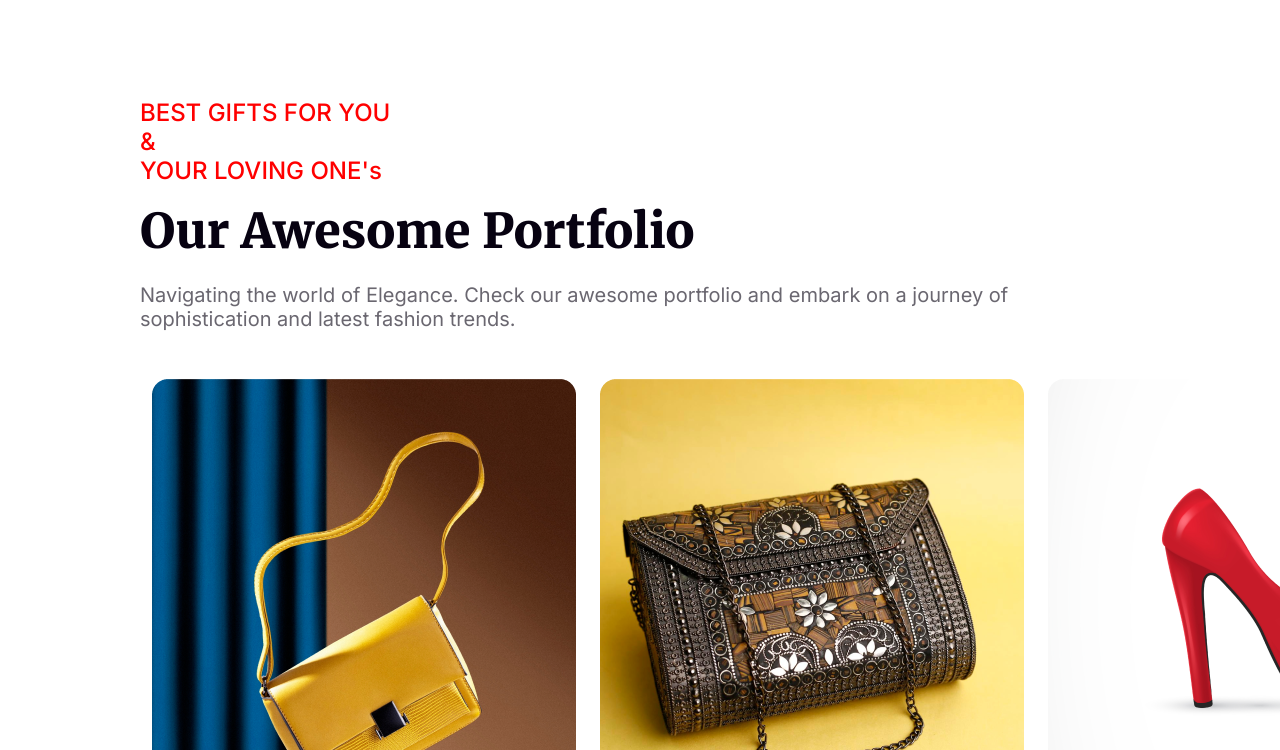
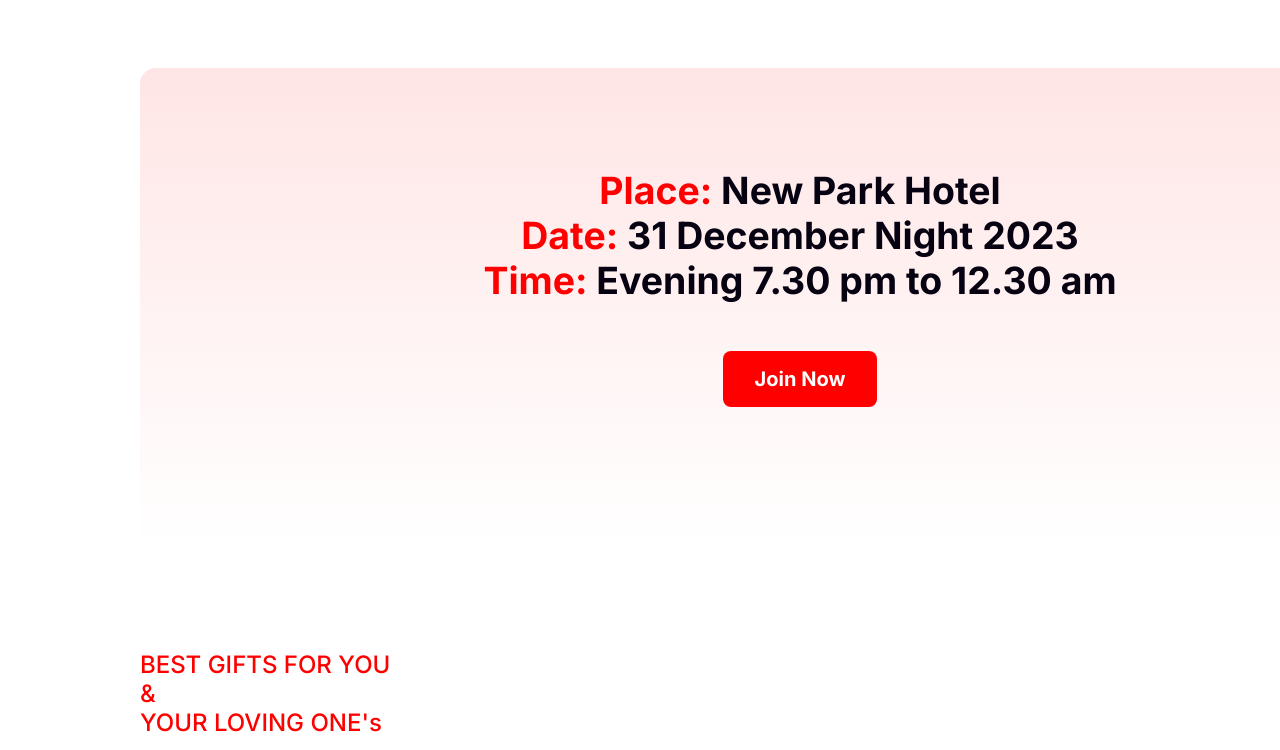
Before and after one commit to IfranAlamBishal/assignment-01, a plain HTML site: page index.html in a window 1280 px wide. Shown: the part 2262-3012 px from the top of the page. Drawn offline with Linux system fonts and the light colour scheme.

Commit message:
party-schedule-done

```diff
--- a/index.html
+++ b/index.html
@@ -34,6 +34,15 @@
             <div class="party-img">
                 <img src="resources/Group 70.png" alt="party-photo">
             </div>
+        </section>
+
+        <section class="party-schedule">
+            <div class="party-time-and-date">
+                <h3 id="party-time"><span id="schedule">Place:</span> New Park Hotel <br>
+                <span id="schedule">Date:</span> 31 December Night 2023 <br>
+                <span id="schedule">Time:</span> Evening 7.30 pm to 12.30 am</h3>
+            </div>
+            <button class="join-btn">Join Now</button>
         </section>
 
         <section class="portfolio">
--- a/styles/style.css
+++ b/styles/style.css
@@ -67,7 +67,7 @@
 /* Midnight-party */
 
 .midnight-party{
-    margin: 20px 140px;
+    margin: 70px 140px;
     background: linear-gradient(90deg, black 0.8%, rgba(7, 2, 17, 0.00) 100%), url('../resources/Vectorrr.png');
     display: flex;
     justify-content: space-around;
@@ -111,6 +111,53 @@
     margin: 68px 150px 0 0;
 }
 
+/* party-schedule */
+
+.party-schedule{
+    margin: 70px 140px;
+    background: linear-gradient(180deg, rgba(255, 0, 0, 0.10) 0%, rgba(255, 0, 0, 0.00) 100%);
+    width: 1320px;
+    height: 482px;
+    text-align: center;
+    justify-content: center;
+    border-radius: 16px;
+}
+.party-time-and-date{
+    color: #070211;
+    font-family: Inter;
+    font-size: 32px;
+    font-weight: 600;
+    padding-top: 100px;
+    margin-bottom: 48px;
+}
+.party-time{
+    margin-top: 100px;
+}
+#schedule{
+    color: #F00;
+}
+
+.join-btn{
+    /* display: inline-flex; */
+    padding: 16px 32px;
+    justify-content: center;
+    text-align: center;
+    align-items: center;
+    gap: 10px;
+    border: none;
+    border-radius: 8px;
+    background: #F00;
+    color: #FFF;
+    font-family: Inter;
+    font-size: 20px;
+    font-weight: 700;
+    cursor: pointer;
+}
+.join-btn:hover{
+    background: white;
+    color:  #F00;
+    border: 2px solid ;
+}
 /* Portfolio */
 
 .portfolio{
```
